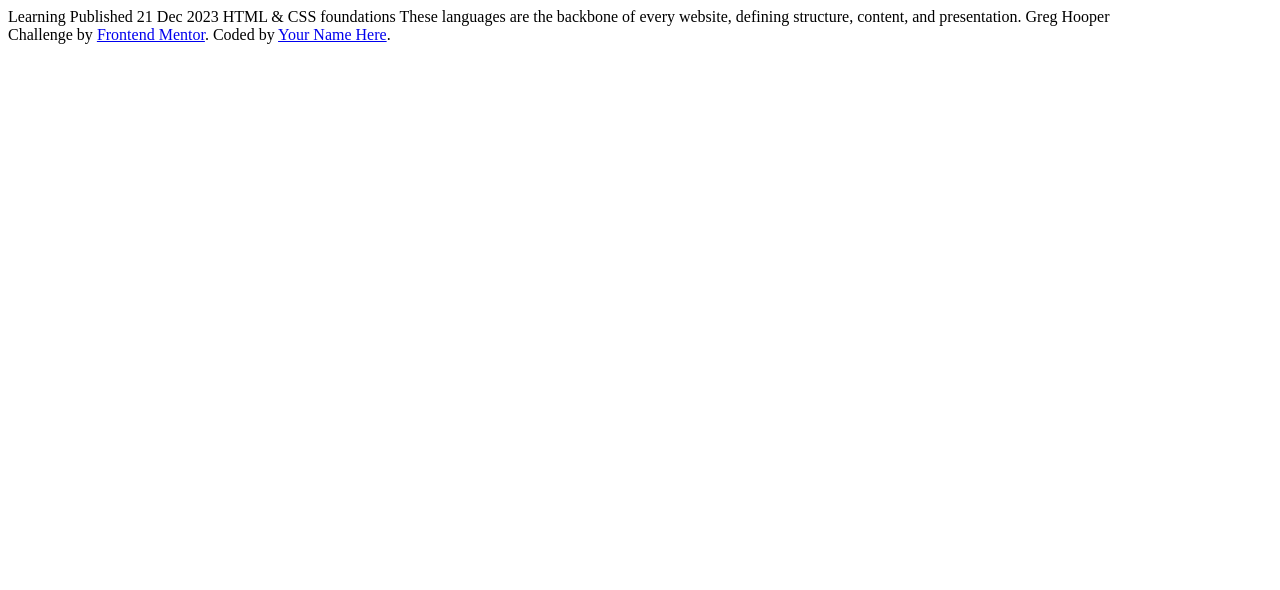
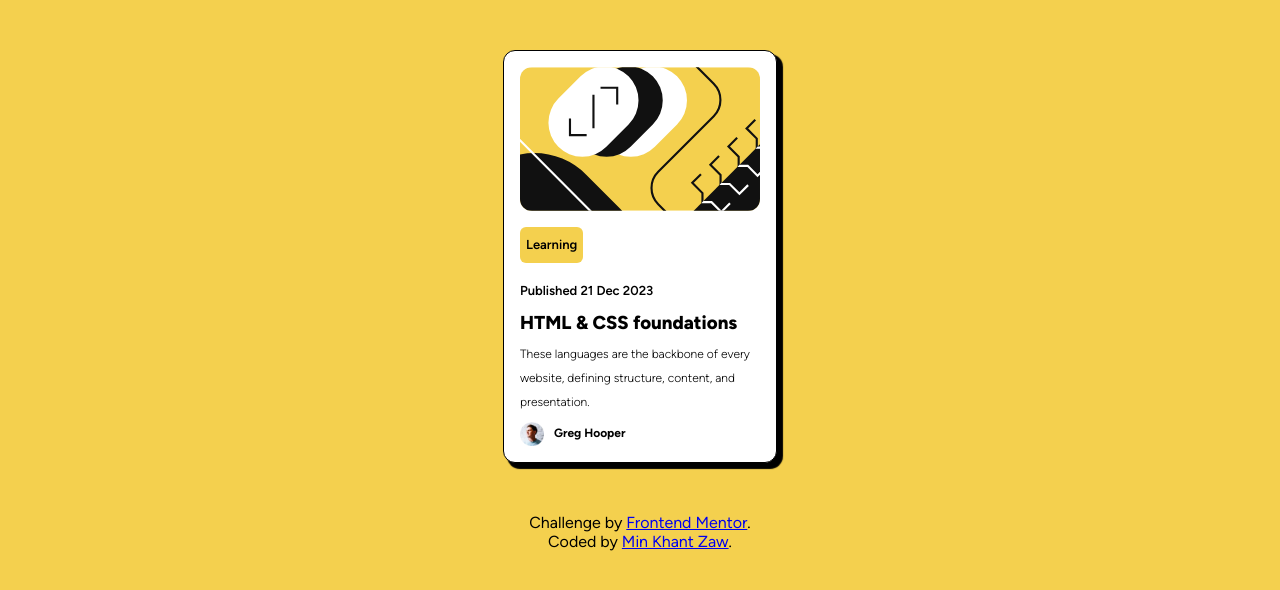
Before and after one commit to MinnKhantZ/blog-card.github.io, a plain HTML site: page index.html in a window 1280 px wide. Drawn offline with Linux system fonts and the light colour scheme.

Commit message:
Structured and styled

```diff
--- a/index.html
+++ b/index.html
@@ -1,28 +1,41 @@
 <!DOCTYPE html>
 <html lang="en">
   <head>
-  <meta charset="UTF-8">
-  <meta name="viewport" content="width=device-width, initial-scale=1.0"> <!-- displays site properly based on user's device -->
+    <meta charset="UTF-8" />
+    <meta name="viewport" content="width=device-width, initial-scale=1.0" />
 
-  <link rel="icon" type="image/png" sizes="32x32" href="./assets/images/favicon-32x32.png">
-
+    <link
+      rel="icon"
+      type="image/png"
+      sizes="32x32"
+      href="./assets/images/favicon-32x32.png"
+    />
+    <link rel="stylesheet" href="/public/style.css">
     <title>Frontend Mentor | Blog preview card</title>
   </head>
   <body>
+    <div class="container">
+      <img
+        src="/assets/images/illustration-article.svg"
+        alt="illustration-article"
+      />
+      <p class="status">Learning</p>
+      <p class="date">Published 21 Dec 2023</p>
 
-  Learning
-
-  Published 21 Dec 2023
-
-  HTML & CSS foundations
-
-  These languages are the backbone of every website, defining structure, content, and presentation.
-
-  Greg Hooper
-
+      <h3>HTML & CSS foundations</h3>
+      <p>
+        These languages are the backbone of every website, defining structure,
+        content, and presentation.
+      </p>
+      <strong
+        ><img src="/assets/images/image-avatar.webp" alt="avatar" />Greg Hooper</strong
+      >
+    </div>
     <div class="attribution">
-    Challenge by <a href="https://www.frontendmentor.io?ref=challenge" target="_blank">Frontend Mentor</a>.
-    Coded by <a href="#">Your Name Here</a>.
+      Challenge by
+      <a href="https://www.frontendmentor.io?ref=challenge" target="_blank"
+        >Frontend Mentor</a
+      >. <br> Coded by <a href="https://github.com/MinnKhantZ/">Min Khant Zaw</a>.
     </div>
   </body>
 </html>
--- a/public/style.css
+++ b/public/style.css
@@ -0,0 +1,59 @@
+@font-face {
+  font-family: "Figtree";
+  src: url("/assets/fonts/Figtree-VariableFont_wght.ttf") format("truetype");
+  font-weight: 100 900;
+  font-style: normal;
+}
+body {
+  background-color: hsl(47, 88%, 63%);
+  font-family: "Figtree", sans-serif;
+}
+.container {
+  width: 240px;
+  margin: 50px auto;
+  background-color: white;
+  padding: 16px;
+  border-radius: 12px;
+  border: 1px solid black;
+  box-shadow: 5px 5px 1px 1px black;
+}
+.container > img {
+  width: inherit;
+  border-radius: 12px;
+}
+.status {
+  background-color: hsl(47, 88%, 63%);
+  display: inline-block;
+  padding: 6px;
+  border-radius: 6px;
+  margin-top: 12px;
+  font-weight: 600;
+  font-size: 13px;
+}
+p {
+  margin: 8px 0;
+  line-height: 24px;
+  font-weight: 200;
+  font-size: 12px;
+}
+.date {
+  font-weight: 600;
+  font-size: 13px;
+}
+h3 {
+  margin: 6px 0;
+  font-weight: 800;
+}
+strong > img {
+  vertical-align: middle;
+  width: 24px;
+  padding-right: 10px;
+}
+strong {
+  font-size: 12px;
+}
+.attribution {
+    width: 240px;
+    margin: 0 auto;
+    text-align: center;
+}
```
Lines whose indentation alone changed are shown as unchanged.
